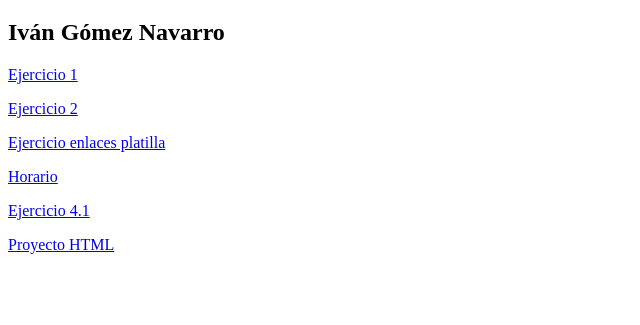
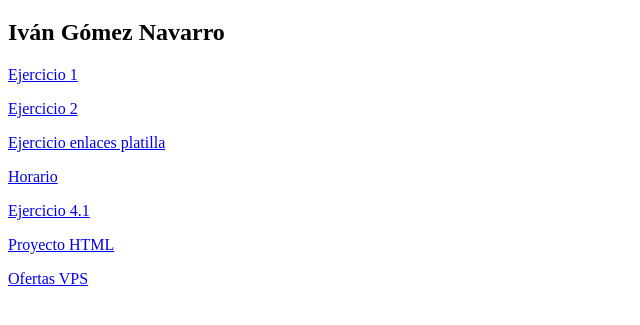
Before and after one commit to ivanfp-lgtm/APW_2526, a plain HTML site: page index.html in a window 1280 px wide. Shown: the part 61-386 px from the top of the page, without its empty margins (0-640 px from the left). Drawn offline with Linux system fonts and the light colour scheme.

Commit message:
Update index.html

```diff
--- a/index.html
+++ b/index.html
@@ -24,6 +24,8 @@
     <p><a href="Registro/registro.html">Ejercicio 4.1</a></p>
 
     <p><a href="Proyecto HTML/Proyecto.html">Proyecto HTML</a></p>
+
+    <p><a href="OfertasVPS/index.html">Ofertas VPS</a></p>
 </body>
 
 </html>
```
